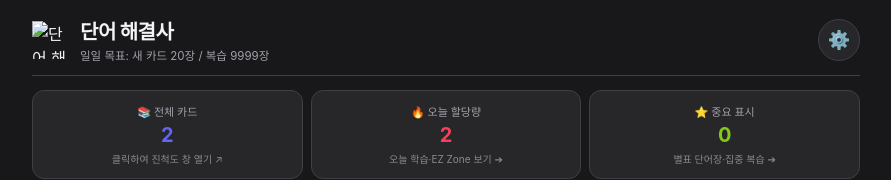
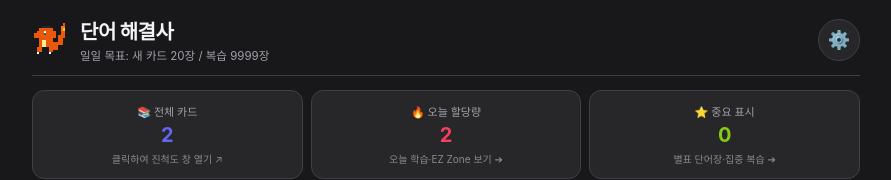
Before and after one commit to paulitatrombly593-crypto/trombly00, a website built with Vite: page index.html in a window 1280 px wide. Shown: the top 180 px of the page, without its empty margins (194-1085 px from the left). Built offline with nearby package versions, Linux system fonts and the light colour scheme; files whose address does not match are found by name.

Commit message:
fix: embed pixel Charmander svg icon permanently

```diff
--- a/index.html
+++ b/index.html
@@ -5,15 +5,15 @@
     <meta name="viewport" content="width=device-width, initial-scale=1.0, maximum-scale=1.0, user-scalable=no" />
     <title>단어 해결사</title>
 
-    <!-- 파비콘 및 PWA 매니페스트 -->
-    <link rel="icon" type="image/png" href="./charmander.png" />
+    <!-- 파이리 파비콘 및 매니페스트 -->
+    <link rel="icon" type="image/svg+xml" href="./charmander.svg" />
     <link rel="manifest" href="./manifest.json" />
 
-    <!-- 아이폰(iOS) 사파리 전용 홈 화면 아이콘 및 제목 -->
+    <!-- 아이폰 홈 화면 아이콘 및 제목 -->
     <meta name="apple-mobile-web-app-capable" content="yes" />
     <meta name="apple-mobile-web-app-status-bar-style" content="black-translucent" />
     <meta name="apple-mobile-web-app-title" content="단어 해결사" />
-    <link rel="apple-touch-icon" href="./charmander.png" />
+    <link rel="apple-touch-icon" href="./charmander.svg" />
     <meta name="theme-color" content="#ea580c" />
   </head>
   <body>
--- a/src/renderer/main.ts
+++ b/src/renderer/main.ts
@@ -955,7 +955,7 @@ async function renderDashboard(): Promise<void> {
     <div class="container">
       <div class="header">
         <div style="display: flex; align-items: center; gap: 10px;">
-          <img src="./charmander.png" alt="단어 해결사" style="width: 38px; height: 38px; image-rendering: pixelated; object-fit: contain;" />
+          <img src="./charmander.svg" alt="단어 해결사" style="width: 38px; height: 38px; image-rendering: pixelated; object-fit: contain;" />
           <div>
             <h2 style="margin: 0; font-size: 20px; font-weight: 800; letter-spacing: -0.5px;">단어 해결사</h2>
             <div style="font-size: 11.5px; color: var(--text-secondary); margin-top: 2px;">
```
Also changed, not shown: public/charmander.svg (added).
